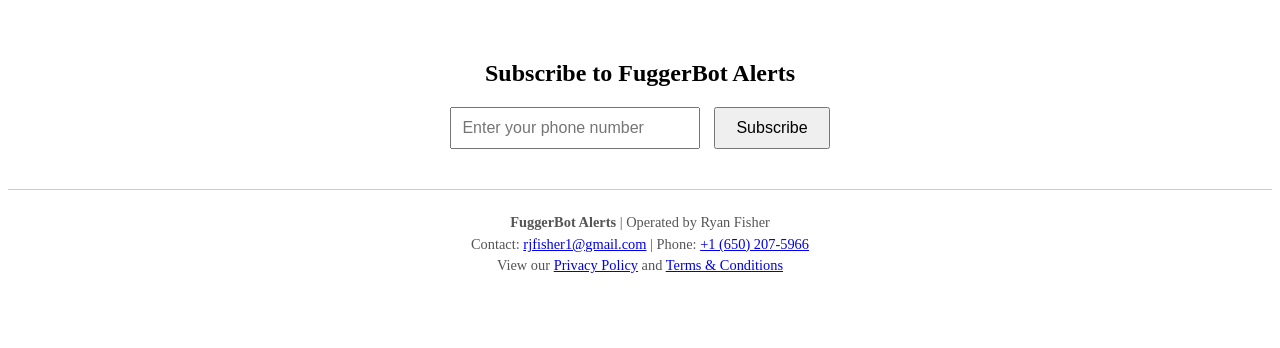
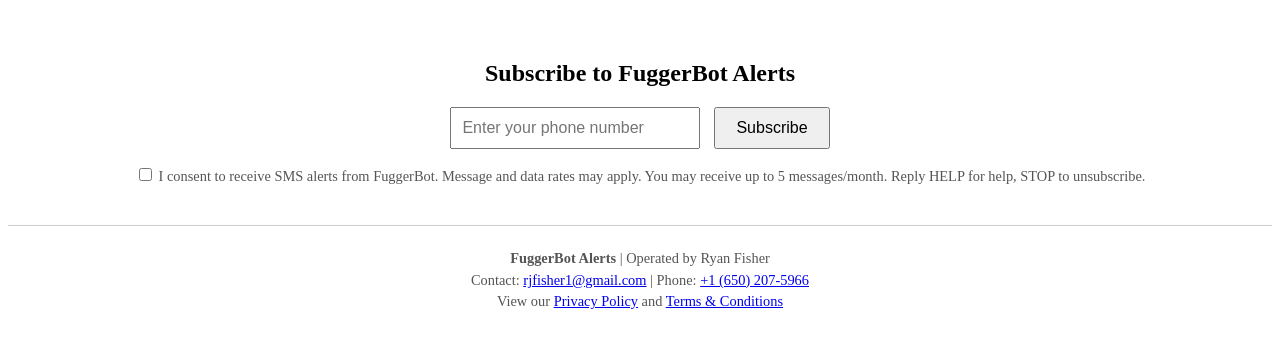
Before and after one commit to rjfisher123/rjfisher123.github.io, a plain HTML site: page index.html in a window 1280 px wide. Drawn offline with Linux system fonts and the light colour scheme.

Commit message:
Add consent checkbox and disclosure for TFV compliance

```diff
--- a/index.html
+++ b/index.html
@@ -5,6 +5,13 @@
            style="padding: 10px; width: 250px; font-size: 1em;" />
     <button type="submit" style="padding: 10px 20px; font-size: 1em; margin-left: 10px;">Subscribe</button>
   </form>
+  <p>
+    <input type="checkbox" id="consent" required>
+    <label for="consent" style="font-size: 0.9em; color: #555;">
+      I consent to receive SMS alerts from FuggerBot. Message and data rates may apply.
+      You may receive up to 5 messages/month. Reply HELP for help, STOP to unsubscribe.
+    </label>
+  </p>
   <p id="confirmation" style="margin-top: 20px; display: none;"></p>
 </main>
 
```
